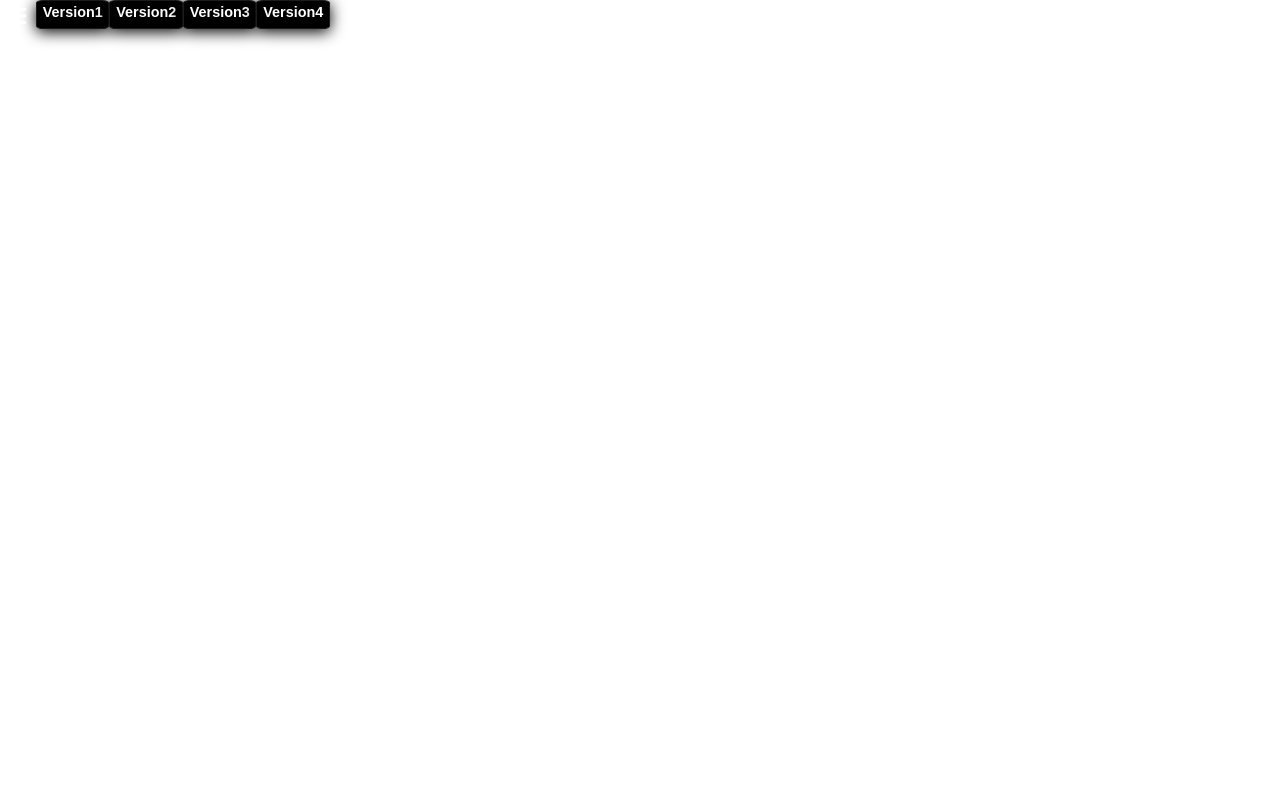
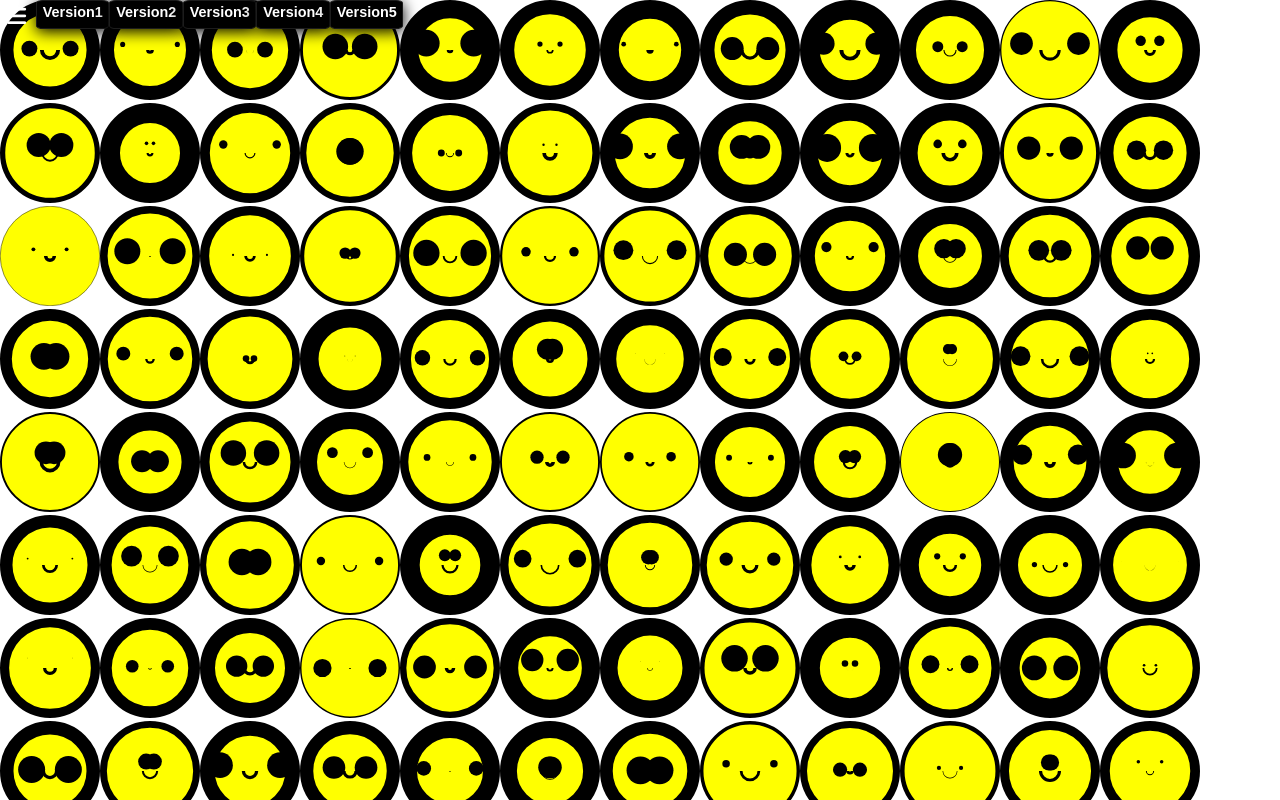
Before and after one commit to Kalugy/kalugy-projects, a React (Create React App) app: page /kalugy-projects/v5 in a window 1280 px wide. Shown: the top 800 px of the page. Built offline with nearby package versions, Linux system fonts and the light colour scheme.

Commit message:
working on v5

```diff
--- a/package.json
+++ b/package.json
@@ -7,6 +7,7 @@
     "@testing-library/jest-dom": "^5.16.4",
     "@testing-library/react": "^13.3.0",
     "@testing-library/user-event": "^13.5.0",
+    "d3": "^7.5.0",
     "react": "^18.1.0",
     "react-dom": "^18.1.0",
     "react-router-dom": "^6.3.0",
--- a/public/index.html
+++ b/public/index.html
@@ -11,35 +11,14 @@
     />
     <link rel="apple-touch-icon" href="%PUBLIC_URL%/logo192.png" />
     <link rel="apple-touch-icon" href="%PUBLIC_URL%/background-op.png" />
-    <!--
-      manifest.json provides metadata used when your web app is installed on a
-      user's mobile device or desktop. See https://developers.google.com/web/fundamentals/web-app-manifest/
-    -->
+    <title>Kalugy</title>
     <link rel="manifest" href="%PUBLIC_URL%/manifest.json" />
     <link rel="stylesheet" href="https://cdnjs.cloudflare.com/ajax/libs/font-awesome/6.1.1/css/all.min.css" integrity="sha512-KfkfwYDsLkIlwQp6LFnl8zNdLGxu9YAA1QvwINks4PhcElQSvqcyVLLD9aMhXd13uQjoXtEKNosOWaZqXgel0g==" crossorigin="anonymous" referrerpolicy="no-referrer" />
-    <!--
-      Notice the use of %PUBLIC_URL% in the tags above.
-      It will be replaced with the URL of the `public` folder during the build.
-      Only files inside the `public` folder can be referenced from the HTML.
+    <link href="https://cdn.jsdelivr.net/npm/remixicon@2.5.0/fonts/remixicon.css" rel="stylesheet">
 
-      Unlike "/favicon.ico" or "favicon.ico", "%PUBLIC_URL%/favicon.ico" will
-      work correctly both with client-side routing and a non-root public URL.
-      Learn how to configure a non-root public URL by running `npm run build`.
-    -->
-    <title>Kalugy</title>
   </head>
   <body>
     <noscript>You need to enable JavaScript to run this app.</noscript>
     <div id="root"></div>
-    <!--
-      This HTML file is a template.
-      If you open it directly in the browser, you will see an empty page.
-
-      You can add webfonts, meta tags, or analytics to this file.
-      The build step will place the bundled scripts into the <body> tag.
-
-      To begin the development, run `npm start` or `yarn start`.
-      To create a production bundle, use `npm run build` or `yarn build`.
-    -->
   </body>
 </html>
--- /dev/null
+++ b/src/Option4/Option4.js
@@ -0,0 +1,52 @@
+
+
+function Option4js(){
+    return(
+    <div className="main-content-blog">
+        Main Content
+        <header className="header" id="header">
+            <nav className="navbar container">
+                <a href="./">
+                    <h2 className="logo">Julian</h2>
+                </a>
+                <div className="menu" id="menu">
+                    <ul className="list">
+                        <li className="list-item">
+                            <a href="#" className="list-link current">Home</a>
+                        </li>
+                        <li className="list-item">
+                            <a href="#" className="list-link">Categories</a>
+                        </li>
+                        <li className="list-item">
+                            <a href="#" className="list-link">Review</a>
+                        </li>
+                        <li className="list-item">
+                            <a href="#" className="list-link">News</a>
+                        </li>
+                        <li className="list-item">
+                            <a href="#" className="list-link">Membership</a>
+                        </li>
+                        <li className="list-item">
+                            <a href="#" className="list-link">Contact</a>
+                        </li>
+                        <li className="list-item screen-lg-hidden">
+                            <a href="#" className="list-link">Sign in</a>
+                        </li>
+                        <li className="list-item screen-lg-hidden">
+                            <a href="#" className="list-link">Sign up</a>
+                        </li>
+                    </ul>
+                </div>
+               <div className="list list-right">
+                    <div className="button btn place-items-center" id="theme-toggle-btn">
+                        <i className="ri-sun-line sun-icon"></i>
+                        <i className="ri-moon-line moon-icon"></i>
+                    </div>
+                </div>
+
+            </nav>
+        </header>
+    </div>);
+}
+
+export default Option4js;
--- /dev/null
+++ b/src/Option5/Face/BackgroundCircle.jsx
@@ -0,0 +1,8 @@
+export const BackgroundCircle = ({radius,strokeWidth}) => (
+    <circle
+        r={radius}
+        fill="yellow"
+        stroke="black"
+        strokeWidth={strokeWidth}
+    />
+);
--- /dev/null
+++ b/src/Option5/Face/Eyes.jsx
@@ -0,0 +1,14 @@
+export const Eyes = ({eyeOffsetX,eyeOffsetY,eyeRadius}) => (
+    <>
+        <circle className="eyes"
+        cx={- eyeOffsetX}
+        cy={- eyeOffsetY}
+        r={eyeRadius}
+        />
+        <circle className="eyes"
+            cx={+ eyeOffsetX}
+            cy={- eyeOffsetY}
+            r={eyeRadius}
+        />
+    </>
+);
--- /dev/null
+++ b/src/Option5/Face/Face.jsx
@@ -0,0 +1,38 @@
+import { BackgroundCircle } from "./BackgroundCircle";
+import { Eyes } from "./Eyes";
+import { Mouth } from "./Mouth";
+import { FaceContainer } from "./FaceContainer";
+import "./face.css"
+export const Face=({
+     width,
+     height,
+     centerX,
+     centerY,
+     strokeWidth,
+     eyeOffsetX,
+     eyeOffsetY,
+     eyeRadius,
+     mouthWidth,
+     mouthRadius
+    })=> (
+        <FaceContainer
+            width={width}
+            height={height}
+            centerX={centerX}
+            centerY={centerY}
+        >
+            <BackgroundCircle
+                radius={centerY - strokeWidth/2}
+                strokeWidth={strokeWidth}
+            />
+            <Eyes
+                eyeOffsetX={eyeOffsetX}
+                eyeOffsetY={eyeOffsetY}
+                eyeRadius={eyeRadius}
+            />
+            <Mouth
+                mouthRadius={mouthRadius}
+                mouthWidth={mouthWidth}
+            />
+        </FaceContainer>
+);
--- /dev/null
+++ b/src/Option5/Face/FaceContainer.jsx
@@ -0,0 +1,7 @@
+export const FaceContainer =({children, width,height,centerX,centerY})=>(
+    <svg width={width} height={height}>
+        <g transform={`translate(${centerX},${centerY})`}>
+            {children}
+        </g>
+    </svg>
+);
--- /dev/null
+++ b/src/Option5/Face/Mouth.jsx
@@ -0,0 +1,13 @@
+import {arc} from "d3"
+
+export const Mouth = ({mouthRadius,mouthWidth}) => {
+
+    const mouthArc = arc()
+        .innerRadius(mouthRadius)
+        .outerRadius(mouthRadius + mouthWidth)
+        .startAngle(Math.PI/2)
+        .endAngle(Math.PI*3/2)
+
+    return <path d={mouthArc()}></path>
+
+}
--- /dev/null
+++ b/src/Option5/Face/face.css
@@ -0,0 +1,29 @@
+
+.eyes{
+    fill: black;
+    animation: blink 2.4s infinite;
+}
+
+@keyframes eyesblinded {
+    from{
+        fill: yellow;
+    }
+    to{
+        fill: black;
+    }
+
+
+}
+
+@keyframes blink {
+    90% {
+      transform: none;
+      animation-timing-function: ease-in;
+    }
+    93% {
+      transform: scaleY(0)
+    }
+    100% {
+      animation-timing-function: ease-out;
+    }
+  }
--- /dev/null
+++ b/src/Option5/Option5.jsx
@@ -0,0 +1,21 @@
+import {Face} from "./Face/Face"
+import {range} from "d3"
+const width=100;
+const height=100;
+
+const array=range(300)
+
+export const Option5=() => array.map(()=>(
+    <Face
+        width={width}
+        height={height}
+        centerX={height/2}
+        centerY={height/2}
+        strokeWidth = {10 * Math.random()*2}
+        eyeOffsetX = {15 * Math.random()*2}
+        eyeOffsetY = {5 * Math.random()*2}
+        eyeRadius = {7 * Math.random()*2}
+        mouthWidth={2 * Math.random()*2}
+        mouthRadius={4 * Math.random()*2}
+    />
+));
--- a/src/Router/RouterNav.js
+++ b/src/Router/RouterNav.js
@@ -9,6 +9,9 @@ import {
 
 import Option2 from '../Option2/Main'
 import Option3 from '../Option3/Option3'
+import Option4 from '../Option4/Option4'
+import {Option5} from '../Option5/Option5'
+
 
 import Main from '../Option1/Main'
 import './RouterNav.css'
@@ -52,13 +55,17 @@ function RouterNav() {
           <div className="nav-main-item">
             <Link to="kalugy-projects/v4" style={stylesVersions}>Version4</Link>
           </div>
+          <div className="nav-main-item">
+            <Link to="kalugy-projects/v5" style={stylesVersions}>Version5</Link>
+          </div>
         </nav>
       </div>
       <Routes>
         <Route path="kalugy-projects/" element={<Main/>} />
         <Route path="kalugy-projects/v2" element={<Option2 />} />
         <Route path="kalugy-projects/v3" element={<Option3/>} />
-        <Route path="kalugy-projects/v4" element={<h1 style={paddingTest}>version4</h1>} />
+        <Route path="kalugy-projects/v4" element={<Option4/>} />
+        <Route path="kalugy-projects/v5" element={<Option5/>} />
       </Routes>
     </BrowserRouter>
     </div>
```
Also changed, not shown: src/Option4/Option4.scss (added), 1 other file (tests, documents, lock files or other folders).
